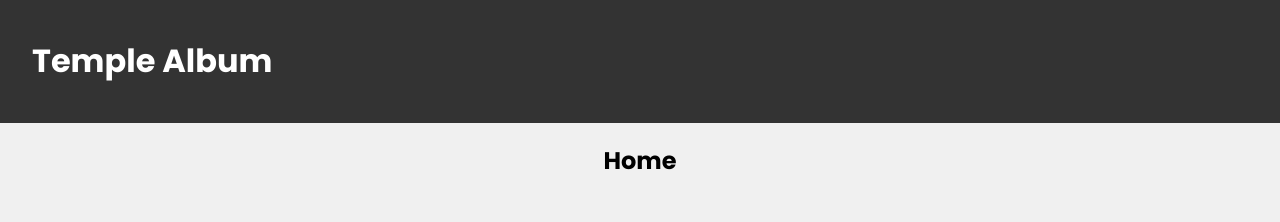
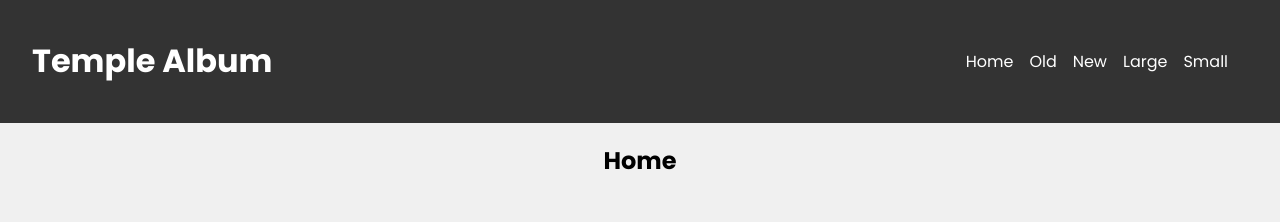
Before and after one commit to MELLOTECH01/wdd131, a plain HTML site: page filtered-temples.html in a window 1280 px wide. Shown: the top 222 px of the page. Drawn offline with Linux system fonts and the light colour scheme.

Commit message:
Formatting of Enhanced Temple Album

```diff
--- a/styles/filtered-temples-large.css
+++ b/styles/filtered-temples-large.css
@@ -7,17 +7,30 @@
     }
 
     nav {
+        display: flex;
         flex-direction: row;
+        justify-content: space-between;
+        margin: 20px;
     }
 
     #menu-btn {
         display: none;
     }
 
+    #nav-links {
+        display: flex;
+        gap: 1rem;
+    }
+
+    #nav-links a {
+        text-decoration: none;
+        color: white;
+    }
+
     #temple-gallery {
         display: grid;
         grid-template-columns: repeat(3, 1fr);
-        gap: 30px;
-        padding: 20px;
+        gap: 20px;
+        justify-content: center;
     }
 }
--- a/styles/filtered-temples.css
+++ b/styles/filtered-temples.css
@@ -49,7 +49,7 @@ nav {
 figure {
     background: white;
     border-radius: 10px;
-    box-shadow: 0 2px 4px rgba(0,0,0,0.1);
+    box-shadow: 0 2px 4px rgba(0, 0, 0, 0.1);
     padding: 10px;
     width: 250px;
     transition: transform 0.3s;
```
Also changed, not shown: filtered-temples.html (+3 -0 lines), scripts/filtered-temples.js (indentation only).
